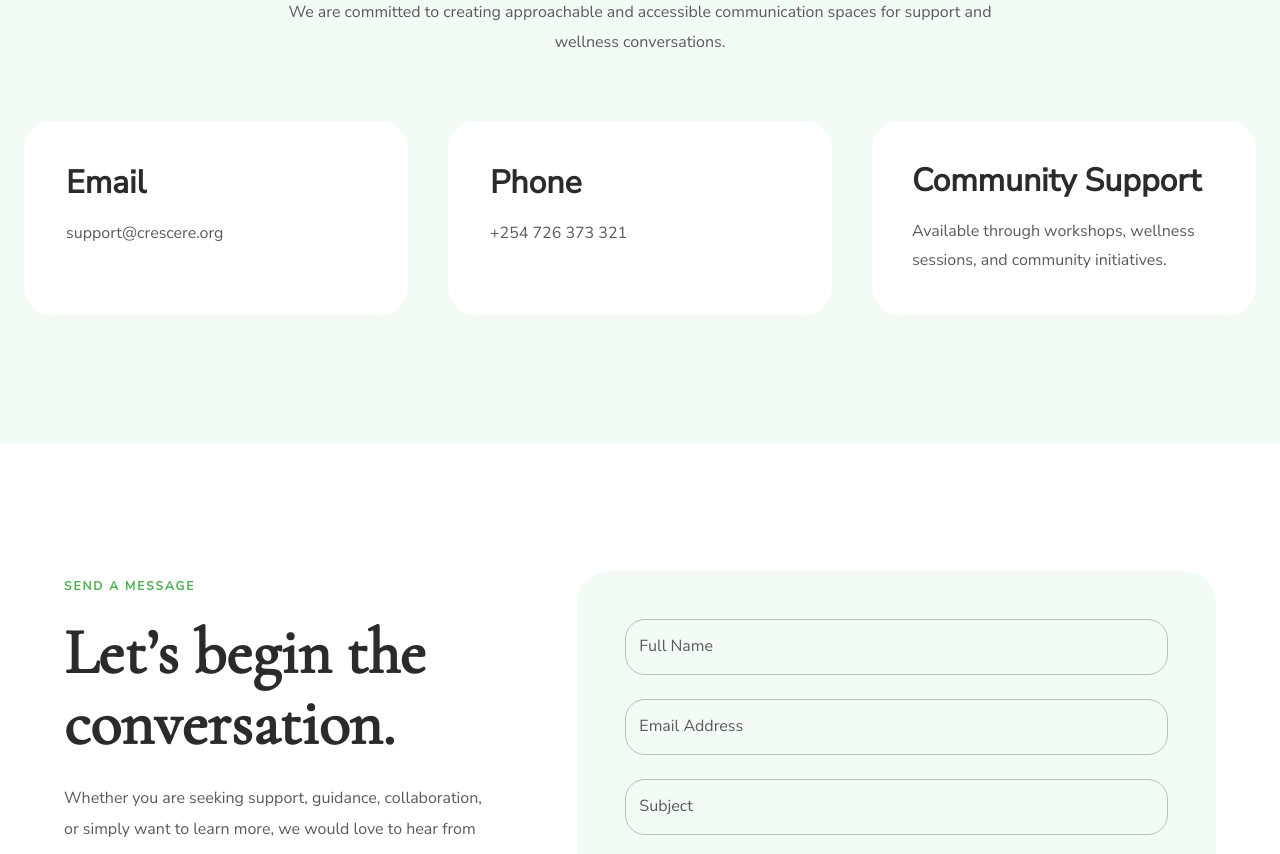
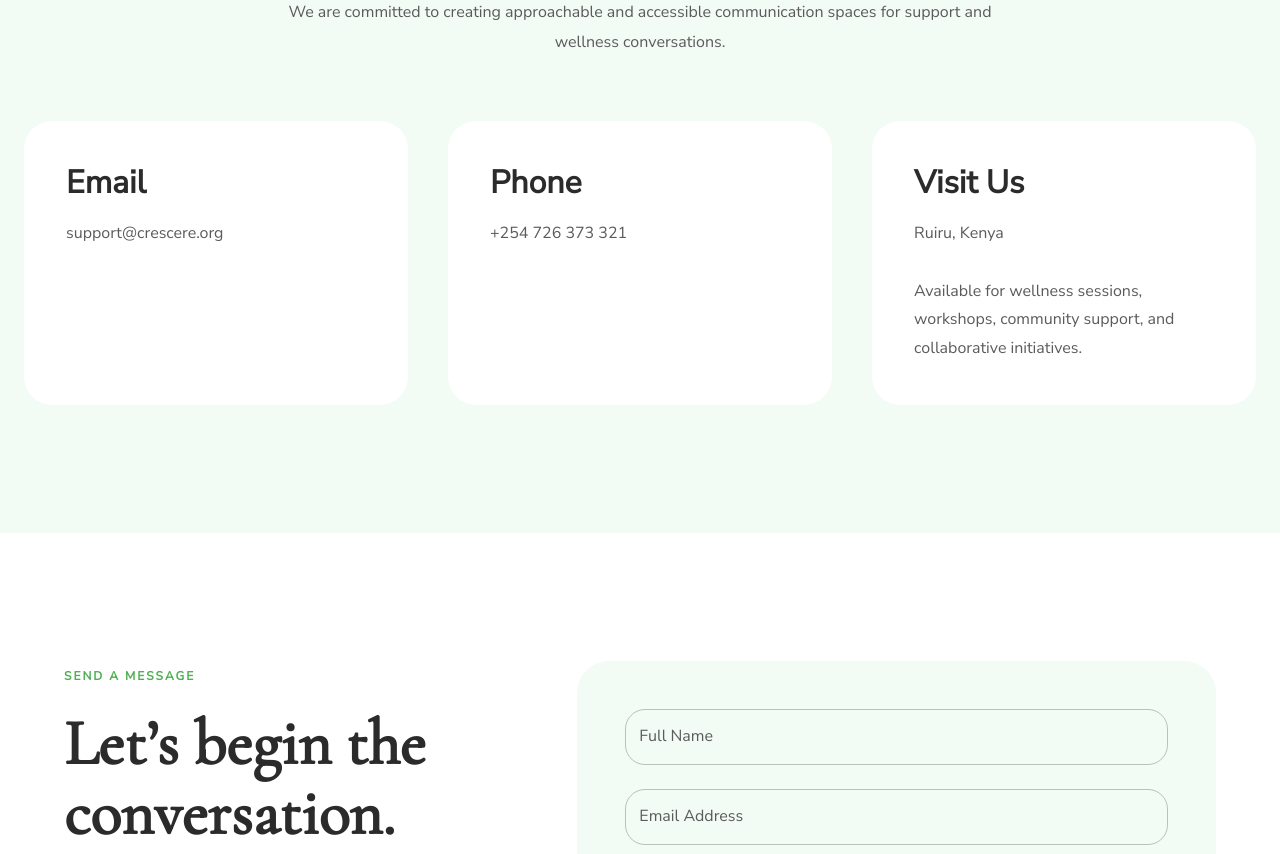
Before and after one commit to Kibugi1/crescere-minds, a React (Vite) app: page /contact in a window 1280 px wide. Shown: the part 1120-1974 px from the top of the page. Built offline with nearby package versions, Linux system fonts and the light colour scheme.

Commit message:
feat: update ContactMethods component with clickable link to location and enhanced styling

```diff
--- a/src/components/contact/ContactMethods.jsx
+++ b/src/components/contact/ContactMethods.jsx
@@ -179,6 +179,14 @@ export default function ContactMethods() {
                     <Grid size={{ xs: 12, md: 4 }}>
 
                         <Box
+                            component="a"
+
+                            href="https://maps.app.goo.gl/2ho4JGQ9btcSbX7R6"
+
+                            target="_blank"
+
+                            rel="noopener noreferrer"
+
                             sx={{
                                 backgroundColor:
                                     "background.paper",
@@ -188,24 +196,57 @@ export default function ContactMethods() {
                                 p: 5,
 
                                 height: "100%",
+
+                                display: "block",
+
+                                textDecoration: "none",
+
+                                cursor: "pointer",
+
+                                transition:
+                                    "all 0.3s ease",
+
+                                border:
+                                    "2px solid transparent",
+
+                                "&:hover": {
+
+                                    transform:
+                                        "translateY(-4px)",
+
+                                    border:
+                                        "2px solid #2E7D32",
+
+                                    boxShadow:
+                                        "0 16px 40px rgba(46,125,50,0.12)",
+                                },
                             }}
                         >
 
                             <Typography
                                 variant="h4"
-                                sx={{ mb: 2 }}
+                                sx={{
+                                    mb: 2,
+                                    color: "text.primary",
+                                }}
                             >
-                                Community Support
+                                Visit Us
                             </Typography>
 
                             <Typography
                                 variant="body1"
+                                sx={{
+                                    color: "text.secondary",
+                                }}
                             >
-                                Available through workshops,
-                                wellness sessions, and community
-                                initiatives.
+                                Ruiru, Kenya
+
+                                <br /><br />
+
+                                Available for wellness sessions,
+                                workshops, community support,
+                                and collaborative initiatives.
                             </Typography>
-
                         </Box>
 
                     </Grid>
```
